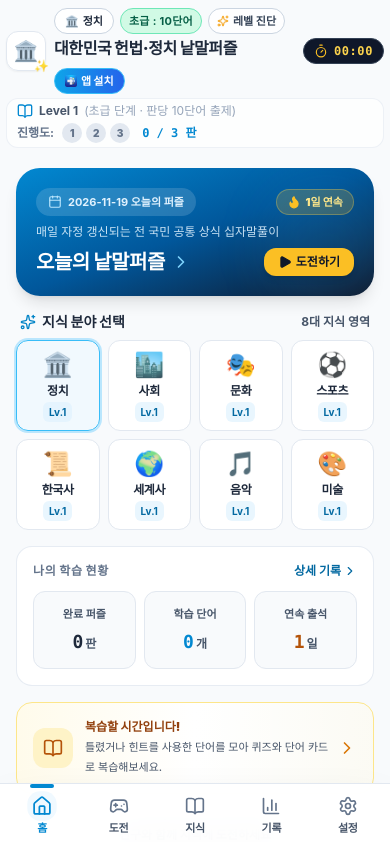
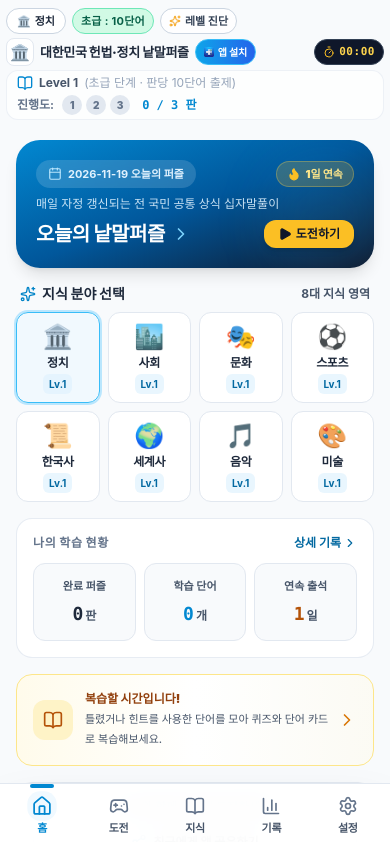
Before and after one commit to honglabai/korean-crossword-puzzle, a React (Vite) app: page / in a window 390 px wide. Shown: the top 842 px of the page. Built offline with nearby package versions, Linux system fonts and the light colour scheme.

Commit message:
ui: organize top header into two clean single lines on mobile

```diff
--- a/src/components/WorkbookHeader.tsx
+++ b/src/components/WorkbookHeader.tsx
@@ -43,20 +43,9 @@ export const WorkbookHeader: React.FC<WorkbookHeaderProps> = ({
 
   return (
     <header className="relative w-full max-w-5xl mx-auto pt-2 pb-1 px-1.5 sm:px-3 select-none touch-manipulation">
-      <div className="flex items-center justify-between gap-2 sm:gap-2.5">
-        {/* Left: Logo & Category Title & Inline App Install */}
-        <div className="flex items-center gap-2 sm:gap-2.5 min-w-0">
-          <button
-            onClick={onOpenCategoryModal}
-            className="relative flex items-center justify-center w-10 h-10 sm:w-11 sm:h-11 bg-white/95 rounded-xl shadow-sm border border-slate-200 shrink-0 hover:scale-105 active:scale-95 transition cursor-pointer"
-            title="분야 변경"
-          >
-            <span className="text-xl sm:text-2xl">{catMeta.icon}</span>
-            <span className="absolute -bottom-1 -right-1 text-xs">✨</span>
-          </button>
-
-          <div className="min-w-0">
-            <div className="flex flex-wrap items-center gap-1.5 sm:gap-2">
+      <div className="flex flex-col gap-1 sm:gap-1.5 w-full">
+        {/* 1번째 줄: 정치, 초급 : 10단어, 레벨 진단 (모바일/데스크톱 모두 각각 한 줄) */}
+        <div className="flex items-center gap-1.5 sm:gap-2 flex-nowrap w-full">
           {/* 1. Category Picker Pill Button: "정치" */}
           {onOpenCategoryModal && (
             <button
@@ -64,7 +53,7 @@ export const WorkbookHeader: React.FC<WorkbookHeaderProps> = ({
                 sounds.playKey();
                 onOpenCategoryModal();
               }}
-                  className="inline-flex items-center gap-1 text-[11px] sm:text-xs font-black text-slate-800 bg-white hover:bg-slate-50 px-2.5 py-0.5 rounded-full border border-slate-300 shadow-2xs transition active:scale-95 cursor-pointer"
+              className="inline-flex items-center gap-1 text-[11px] sm:text-xs font-black text-slate-800 bg-white hover:bg-slate-50 px-2.5 py-0.5 rounded-full border border-slate-300 shadow-2xs transition active:scale-95 cursor-pointer shrink-0 whitespace-nowrap"
               title="분야 선택"
             >
               <span>{catMeta.icon}</span>
@@ -73,51 +62,62 @@ export const WorkbookHeader: React.FC<WorkbookHeaderProps> = ({
           )}
 
           {/* 2. Tier Info Badge: "초급 : 10단어" */}
-              <span className={`px-2 py-0.5 text-[11px] sm:text-xs font-bold tracking-wide rounded-full border shadow-2xs ${tierInfo.badgeClass}`}>
+          <span className={`px-2 py-0.5 text-[11px] sm:text-xs font-bold tracking-wide rounded-full border shadow-2xs shrink-0 whitespace-nowrap ${tierInfo.badgeClass}`}>
             {tierInfo.label} : {tierInfo.words}단어
           </span>
 
           {/* 3. Level Placement Test: "레벨 진단" */}
           <button
             onClick={onOpenTest}
-                className="inline-flex items-center gap-1 text-[11px] sm:text-xs font-bold text-slate-700 bg-white/90 hover:bg-white px-2 py-0.5 rounded-full border border-slate-300 transition-all shadow-2xs cursor-pointer active:scale-95"
+            className="inline-flex items-center gap-1 text-[11px] sm:text-xs font-bold text-slate-700 bg-white/90 hover:bg-white px-2 py-0.5 rounded-full border border-slate-300 transition-all shadow-2xs cursor-pointer active:scale-95 shrink-0 whitespace-nowrap"
           >
             <Sparkles className="w-3 h-3 text-amber-500" />
-                레벨 진단
+            <span>레벨 진단</span>
           </button>
         </div>
 
-            <div className="flex items-center gap-2 mt-0.5 flex-wrap">
-              <h1 className="text-base sm:text-xl md:text-2xl font-black text-slate-800 tracking-tight inline-flex items-center gap-1.5">
+        {/* 2번째 줄: 집(이모지), 대한민국 헌법·정치 낱말퍼즐, 앱 설치, 시간 (한 줄) */}
+        <div className="flex items-center gap-1.5 sm:gap-2 flex-nowrap w-full">
+          {/* 집(이모지) 분야 변경 버튼 */}
+          {onOpenCategoryModal && (
+            <button
+              onClick={() => {
+                sounds.playKey();
+                onOpenCategoryModal();
+              }}
+              className="flex items-center justify-center w-7 h-7 sm:w-8 sm:h-8 bg-white/95 rounded-lg shadow-2xs border border-slate-200 shrink-0 hover:scale-105 active:scale-95 transition cursor-pointer"
+              title="분야 변경"
+            >
+              <span className="text-base sm:text-lg">{catMeta.icon}</span>
+            </button>
+          )}
+
+          {/* 대한민국 헌법·정치 낱말퍼즐 제목 */}
+          <h1 className="text-[13px] sm:text-base md:text-xl font-black text-slate-800 tracking-tight whitespace-nowrap truncate shrink min-w-0">
             <span>{catMeta.fullName} 낱말퍼즐</span>
           </h1>
 
-              {/* App Install Button - 제목 뒤에 바로 붙여 별도 라인을 차지하지 않음 */}
+          {/* 앱 설치 버튼 */}
           {onOpenInstallModal && (
             <button
               onClick={() => {
                 sounds.playKey();
                 onOpenInstallModal();
               }}
-                  className="inline-flex items-center gap-1 px-2.5 py-0.5 bg-gradient-to-r from-sky-500 to-blue-600 hover:from-sky-600 hover:to-blue-700 text-white rounded-full shadow-2xs text-[11px] font-black transition cursor-pointer active:scale-95 border border-sky-400 shrink-0"
+              className="inline-flex items-center gap-1 px-2 py-0.5 bg-gradient-to-r from-sky-500 to-blue-600 hover:from-sky-600 hover:to-blue-700 text-white rounded-full shadow-2xs text-[10px] sm:text-xs font-black transition cursor-pointer active:scale-95 border border-sky-400 shrink-0 whitespace-nowrap"
               title="홈 화면에 낱말퍼즐 앱 설치하기"
             >
-                  <img src="/favicon-32x32.png" alt="" className="w-3 h-3 rounded-xs" />
+              <img src="/favicon-32x32.png" alt="" className="w-2.5 h-2.5 sm:w-3 sm:h-3 rounded-xs" />
               <span>앱 설치</span>
             </button>
           )}
-            </div>
-          </div>
-        </div>
 
-        {/* Right: Timer */}
-        <div className="flex items-center gap-1.5 sm:gap-2 justify-end shrink-0">
-          {/* Live Game Stopwatch / Timer Badge */}
+          {/* 시간 (타이머) */}
           <div
-            className="flex items-center gap-1.5 px-2.5 sm:px-3 py-1 sm:py-1.5 bg-slate-900 text-amber-300 rounded-full border border-slate-700 shadow-xs text-xs font-mono font-bold tracking-wider"
+            className="flex items-center gap-1 px-2 sm:px-2.5 py-0.5 sm:py-1 bg-slate-900 text-amber-300 rounded-full border border-slate-700 shadow-2xs text-[11px] sm:text-xs font-mono font-bold tracking-wider shrink-0 whitespace-nowrap ml-auto"
             title="소요 시간"
           >
-            <Timer className={`w-3.5 h-3.5 text-amber-400 ${isTimerRunning ? 'animate-pulse' : ''}`} />
+            <Timer className={`w-3 h-3 sm:w-3.5 sm:h-3.5 text-amber-400 ${isTimerRunning ? 'animate-pulse' : ''}`} />
             <span>{formatTimer(elapsedSeconds)}</span>
           </div>
         </div>
```
Lines whose indentation alone changed are shown as unchanged.
